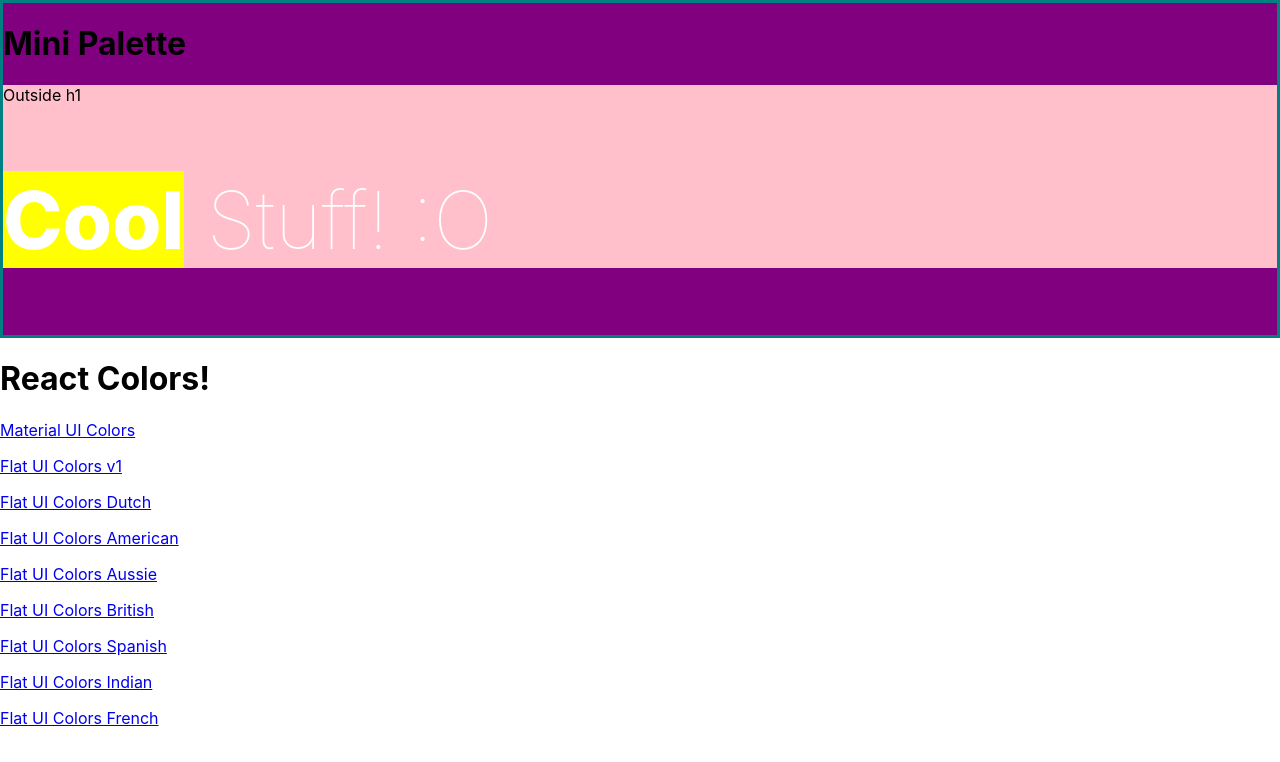
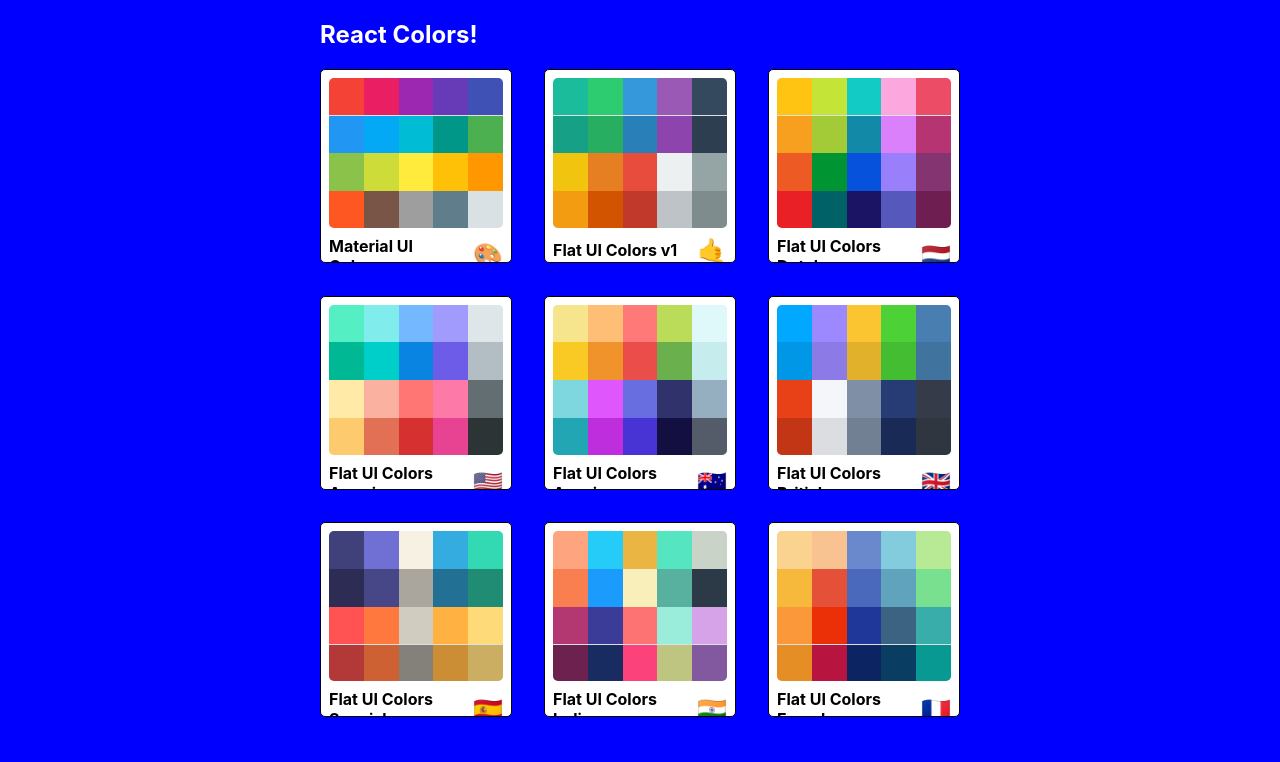
Before and after one commit to malhotra-naman/color-picker, a React (Create React App) app: page / in a window 1280 px wide. Shown: the top 762 px of the page. Built offline with nearby package versions, Linux system fonts and the light colour scheme.

Commit message:
Added mini palettes

```diff
--- a/src/MiniPalette.js
+++ b/src/MiniPalette.js
@@ -2,36 +2,65 @@ import React from "react";
 import { withStyles } from "@material-ui/styles";
 
 const styles = {
-  main: {
-    backgroundColor: "purple",
-    border: "3px solid teal",
+  root: {
+    backgroundColor: "white",
+    border: "1px solid black",
+    borderRadius: "5px",
+    padding: "0.5rem",
+    position: "relative",
+    overflow: "hidden",
+    "&:hover": {
+      cursor: "pointer",
+    },
   },
-  secondary: {
-    backgroundColor: "pink",
-    "& h1": {
-      color: "white",
-      fontWeight: "100",
-      fontSize: "80px",
-      "& span": {
-        backgroundColor: "yellow",
-        fontWeight: "800",
-      },
-    },
+  colors: {
+    backgroundColor: "#dae1e4",
+    height: "150px",
+    width: "100%",
+    borderRadius: "5px",
+    overflow: "hidden",
+  },
+  title: {
+    display: "flex",
+    justifyContent: "space-between",
+    alignItems: "center",
+    margin: "0",
+    color: "black",
+    paddingTop: "0.5rem",
+    fontSize: "1rem",
+    position: "relative",
+  },
+  emoji: {
+    marginLeft: "0.5rem",
+    fontSize: "1.5rem",
+  },
+  miniColor: {
+    height: "25%",
+    width: "20%",
+    display: "inline-block",
+    margin: "0 auto",
+    position: "relative",
+    marginBottom: "-3.8px",
   },
 };
 
 function MiniPalette(props) {
-  const { classes } = props;
-  console.log(classes);
+  const { classes, paletteName, emoji, colors } = props;
+
+  const miniColorBoxes = colors.map((color) => (
+    <div
+      className={classes.miniColor}
+      style={{ backgroundColor: color.color }}
+      key={color.name}
+    />
+  ));
+
   return (
-    <div className={classes.main}>
-      <h1>Mini Palette</h1>
-      <section className={classes.secondary}>
-        <span>Outside h1</span>
-        <h1>
-          <span>Cool</span> Stuff! :O
-        </h1>
-      </section>
+    <div className={classes.root}>
+      <div className={classes.colors}>{miniColorBoxes}</div>
+      <h5 className={classes.title}>
+        {paletteName} <span className={classes.emoji}>{emoji}</span>
+      </h5>
     </div>
   );
 }
--- a/src/PaletteList.js
+++ b/src/PaletteList.js
@@ -1,22 +1,56 @@
 import React, { Component } from "react";
 import { Link } from "react-router-dom";
 import MiniPalette from "./MiniPalette";
+import { withStyles } from "@material-ui/styles";
+
+const styles = {
+  root: {
+    backgroundColor: "blue",
+    height: "100vh",
+    display: "flex",
+    justifyContent: "center",
+    alignItems: "flex-start",
+  },
+  container: {
+    width: "50%",
+    display: "flex",
+    flexDirection: "column",
+    flexWrap: "wrap",
+    alignItems: "flex-start",
+  },
+  nav: {
+    color: "white",
+    display: "flex",
+    width: "100%",
+    justifyContent: "space-between",
+  },
+  palettes: {
+    boxSizing: "border-box",
+    width: "100%",
+    display: "grid",
+    gridTemplateColumns: "repeat(3, 30%)",
+    gridGap: "5%",
+  },
+};
 
 class PaletteList extends Component {
   render() {
-    const { palettes } = this.props;
+    const { palettes, classes } = this.props;
     return (
-      <div>
-        <MiniPalette />
-        <h1>React Colors!</h1>
-        {palettes.map((palette) => (
-          <p>
-            <Link to={`/palette/${palette.id}`}>{palette.paletteName}</Link>
-          </p>
-        ))}
+      <div className={classes.root}>
+        <div className={classes.container}>
+          <nav className={classes.nav}>
+            <h1>React Colors!</h1>
+          </nav>
+          <div className={classes.palettes}>
+            {palettes.map((palette) => (
+              <MiniPalette {...palette} />
+            ))}
+          </div>
+        </div>
       </div>
     );
   }
 }
 
-export default PaletteList;
+export default withStyles(styles)(PaletteList);
```
Also changed, not shown: 1 other file (tests, documents, lock files or other folders).
